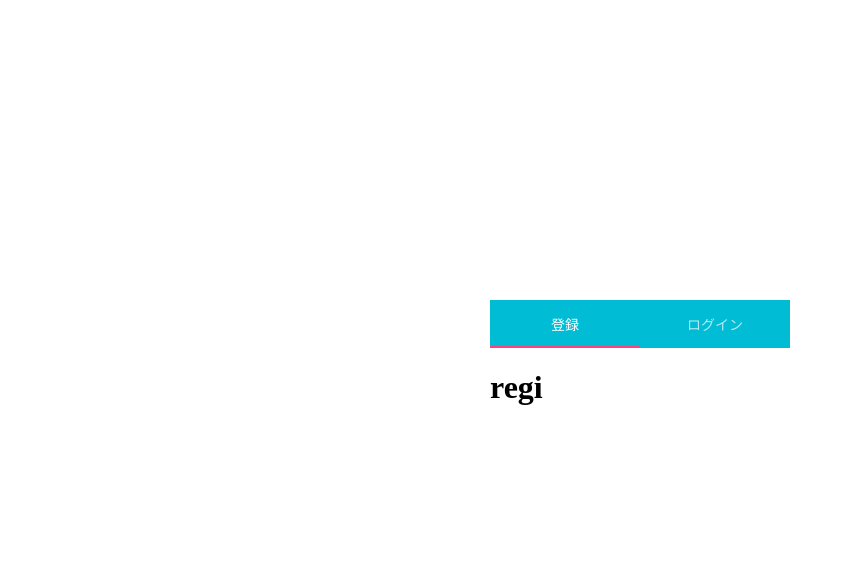
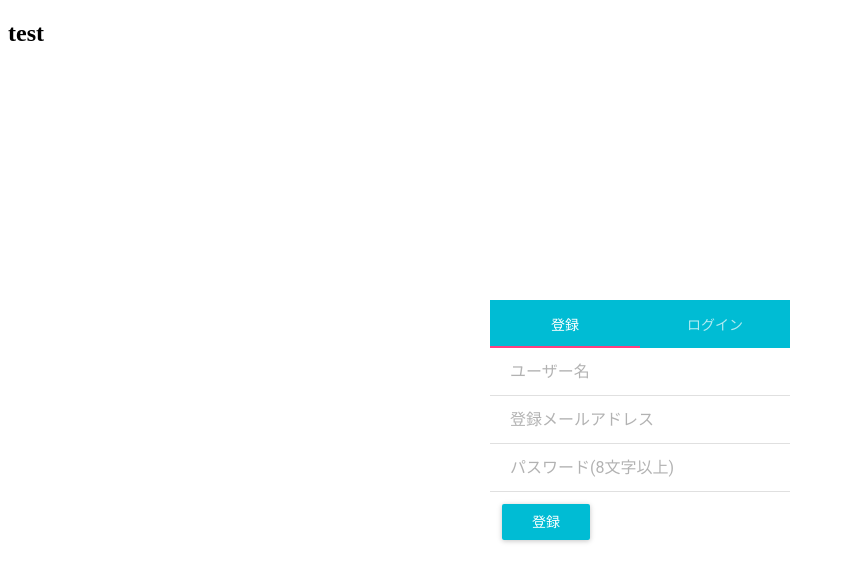
Before and after one commit to Youfar/mytwitter, a React (Create React App) app: page /login in a window 1280 px wide. Shown: the top 582 px of the page, without its empty margins (0-845 px from the left). Built offline with nearby package versions, Linux system fonts and the light colour scheme; what react-tap-event-plugin would draw is missing.

Commit message:
add signup

```diff
--- a/src/auth/action.js
+++ b/src/auth/action.js
@@ -37,7 +37,7 @@ export function signUp(username, email, password) {
         }).then(function (json) {
             console.log("response is ok");
             dispatch(completeSignUp(json));
-            browserHistory.push('/login');
+            browserHistory.push('/LoginSuccess');
         }).catch(function (err) {
             console.log("signUp error");
             dispatch(completeSignUp(new Error("ユーザアカウント名とパスワードを確認してください")));
--- a/src/auth/component/LoginForm.js
+++ b/src/auth/component/LoginForm.js
@@ -10,16 +10,9 @@ const defaultPStyle = {
     textAlign: 'center',
 };
 
-const defaultInputStyle = {
-    width: '100%',
-    border: 0,
-    padding: '10px',
-    margin: '0 -10px 20px',
-    borderRadius: '3px',
-};
-
-const style = {
+const LoginButtonStyle = {
     margin: 12,
+    textAlign: 'center',
 };
 
 const InputStyle = {
@@ -30,10 +23,10 @@ export default class LoginForm extends Component {
     static propTypes = {
         // isFetching: PropTypes.bool,
         handleLoginSubmit: PropTypes.func.isRequired,
-        // handleRegisterSubmit: PropTypes.func.isRequired,
+        handleSignUpSubmit: PropTypes.func.isRequired,
     };
 
-    handleSubmit(e) {
+    renderHandleLoginSubmit(e) {
         const target = e.target;
         e.preventDefault();
         const action = this.props.handleLoginSubmit
@@ -44,27 +37,43 @@ export default class LoginForm extends Component {
         );
     }
 
+    renderHandleSignUpSubmit(e) {
+        const target = e.target;
+        e.preventDefault();
+        const action = this.props.handleSignUpSubmit
+
+        action(
+            target.username.value.trim(),
+            target.email.value.trim(),
+            target.password.value.trim(),
+        );
+    }
+
 
     render() {
         return (
             <Tabs>
                 <Tab label="登録">
-                    <h1>regi</h1>
+                    <div>
+                        <form onSubmit={e => this.renderHandleSignUpSubmit(e)}>
+                            <TextField type="text" id="username" hintText="ユーザー名" style={InputStyle} underlineShow={false} />
+                            <Divider />
+                            <TextField type="text" id="email" hintText="登録メールアドレス" style={InputStyle} underlineShow={false} />
+                            <Divider />
+                            <TextField type="password" id="password" hintText="パスワード(8文字以上)" style={InputStyle} underlineShow={false} />
+                            <Divider />
+                            <RaisedButton type="submit" label="登録" primary={true} style={LoginButtonStyle} />
+                        </form>
+                    </div>
                 </Tab>
                 <Tab label="ログイン">
                     <div>
-                        <p style={defaultPStyle}>ログイン</p>
-                        <form onSubmit={e => this.handleSubmit(e)}>
-                            {/*<input type="text" id="username" placeholder="ユーザー名" style={defaultInputStyle}/>*/}
-                            {/*<br />*/}
-                            {/*<input type="password" id="password" placeholder="パスワード" style={defaultInputStyle}/>*/}
-                            {/*<br />*/}
+                        <form onSubmit={e => this.renderHandleLoginSubmit(e)}>
                             <TextField type="text" id="username" hintText="ユーザー名" style={InputStyle} underlineShow={false} />
                             <Divider />
                             <TextField type="password" id="password" hintText="パスワード" style={InputStyle} underlineShow={false} />
                             <Divider />
-                            <RaisedButton type="submit" label="ログイン" style={style} />
-                            {/*<button type="submit">ログイン</button>*/}
+                            <RaisedButton type="submit" label="ログイン" primary={true} style={LoginButtonStyle} />
                         </form>
                     </div>
                 </Tab>
--- a/src/auth/container/Login.js
+++ b/src/auth/container/Login.js
@@ -2,7 +2,7 @@ import React, {Component} from 'react';
 import {connect} from 'react-redux';
 import PropTypes from 'prop-types'
 import LoginForm from '../component/LoginForm';
-import {login} from '../action';
+import {login, signUp} from '../action';
 
 import MuiThemeProvider from 'material-ui/styles/MuiThemeProvider';
 import theme from '../../material_ui_raw_theme_file';
@@ -27,19 +27,21 @@ class Login extends Component {
     static propTypes = {
         // isFetching: PropTypes.bool,
         handleLoginSubmit: PropTypes.func.isRequired,
-        // handleRegisterSubmit: PropTypes.func.isRequired,
+        handleSignUpSubmit: PropTypes.func.isRequired,
     };
 
     render() {
         return (
             <div style={defaultStyle}>
                 <MuiThemeProvider muiTheme={theme}>
-                    <div style={containerStyle}>
-                        <LoginForm
-                        // isFetching={this.props.isFetching}
-                            handleLoginSubmit={this.props.handleLoginSubmit}
-                        // handleRegisterSubmit={this.props.handleRegisterSubmit}
-                        />
+                    <div>
+                        <h2>test</h2>
+                        <div style={containerStyle}>
+                            <LoginForm
+                                handleLoginSubmit={this.props.handleLoginSubmit}
+                                handleSignUpSubmit={this.props.handleSignUpSubmit}
+                            />
+                        </div>
                     </div>
                 </MuiThemeProvider>
             </div>);
@@ -48,14 +50,17 @@ class Login extends Component {
 
 const mapStateToProps = (state) => {
     return {
-        loginFlg: state.authReducer.loginFlg
+        loginFlg: state.authReducer.loginFlg,
+        signUpFlg: state.authReducer.signUpFlg
     }
 };
 
 const mapDispatchToProps = (dispatch) => {
     const handleLoginSubmit = (username, password) => dispatch(login(username, password));
+    const handleSignUpSubmit = (username, email, password) => dispatch(signUp(username, email, password));
     return {
         handleLoginSubmit,
+        handleSignUpSubmit
     };
 };
 
--- a/src/auth/reducer.js
+++ b/src/auth/reducer.js
@@ -4,7 +4,8 @@ export const authReducer = handleActions({
         REQUEST_SIGN_UP: (state, action) => Object.assign({}, state, {}),
         COMPLETE_SIGN_UP: {
             next: (state, action) => Object.assign({}, state, {
-                signUpFlg: true
+                signUpFlg: true,
+                loginFlg: true
             }),
             throw: (state, action) => Object.assign({}, state, {
                 signUpMsg: action.payload.message
```
